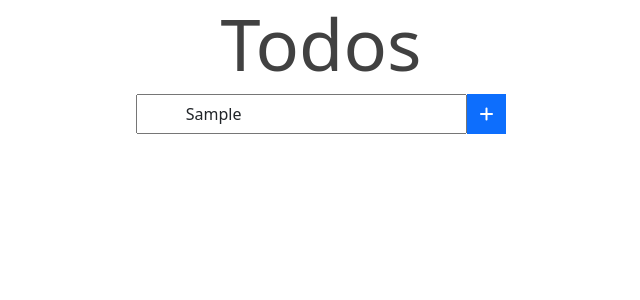
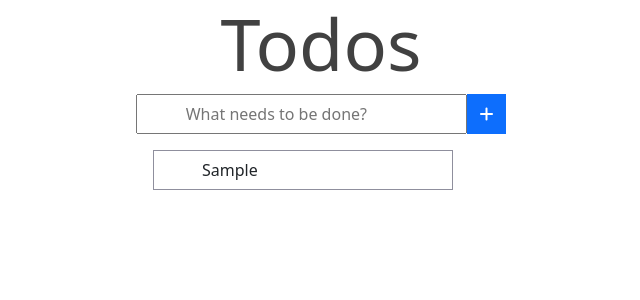
Before and after one commit to samuelpalaciosdev/todo-list-with-fetch, a React (Create React App) app: page / in a window 1280 px wide. Both pictures are taken after typing "Sample" into the empty fields and a click on the button 805 px from the left and 114 px from the top of the page. Shown: the top 300 px of the page, without its empty margins (319-959 px from the left). Built offline with nearby package versions, Linux system fonts and the light colour scheme.

Commit message:
Add functionality to delete Todo Item

```diff
--- a/src/Components/Todo.jsx
+++ b/src/Components/Todo.jsx
@@ -1,10 +1,18 @@
 import '../Styles/Todo.css';
 
-const Todo = ({ text }) => {
+const Todo = ({ text, todo, todos, setTodos }) => {
+  // Events functions
+
+  const deleteTodo = () => {
+    setTodos(todos.filter(elem => elem.id !== todo.id));
+  };
   return (
     <div className="todo d-flex flex-row align-items-center">
       <li className="todo-item">{text}</li>
-      <span className="trash-btn d-flex align-items-center ms-auto">
+      <span
+        onClick={deleteTodo}
+        className="trash-btn d-flex align-items-center ms-auto"
+      >
         <i className="fa-solid fa-x trash-icon"></i>
       </span>
     </div>
--- a/src/Components/TodoForm.jsx
+++ b/src/Components/TodoForm.jsx
@@ -27,6 +27,7 @@ const TodoForm = ({ todos, setTodos, inputValue, setInputValue }) => {
       <h1 className="display-2">Todos</h1>
       <form>
         <input
+          value={inputValue}
           type="text"
           onChange={inputTextHandler}
           className="todo-input"
--- a/src/Components/TodoList.jsx
+++ b/src/Components/TodoList.jsx
@@ -4,9 +4,15 @@ const TodoList = ({ todos, setTodos }) => {
   return (
     <div className="todo-container">
       <ul className="todo-list">
-        {todos.map(todo => {
-          <Todo key={todo.id} text={todo.text} />;
-        })}
+        {todos.map(todo => (
+          <Todo
+            key={todo.id}
+            text={todo.text}
+            todo={todo}
+            todos={todos}
+            setTodos={setTodos}
+          />
+        ))}
       </ul>
     </div>
   );
```
